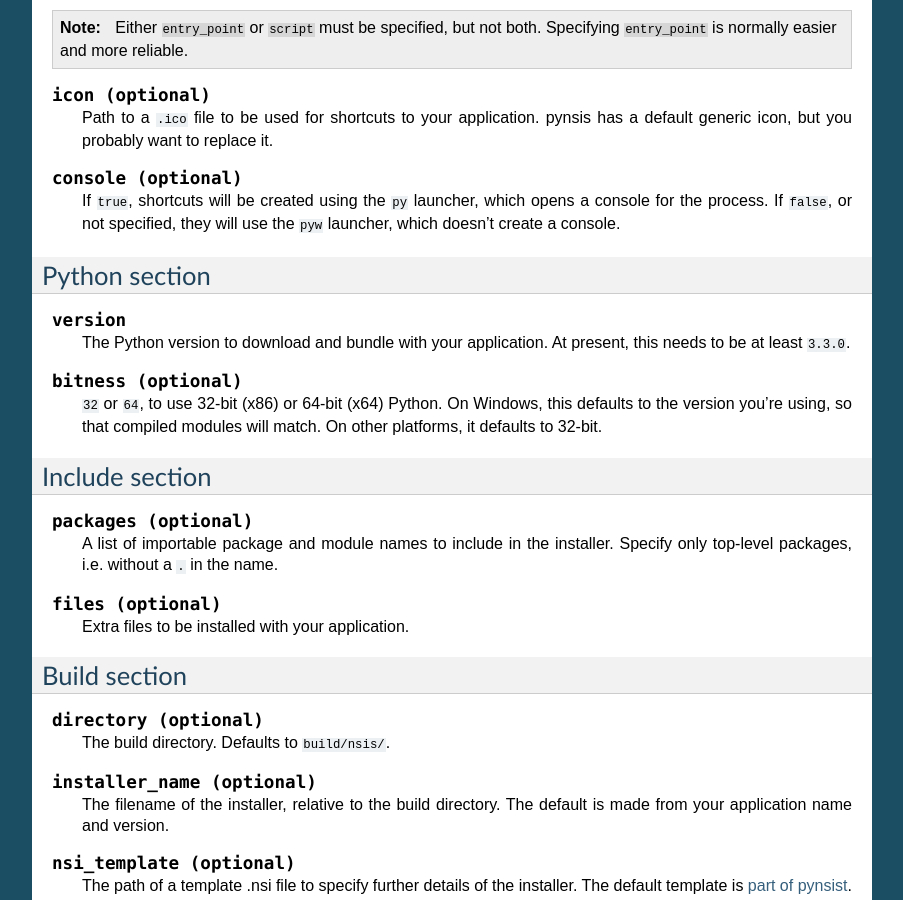
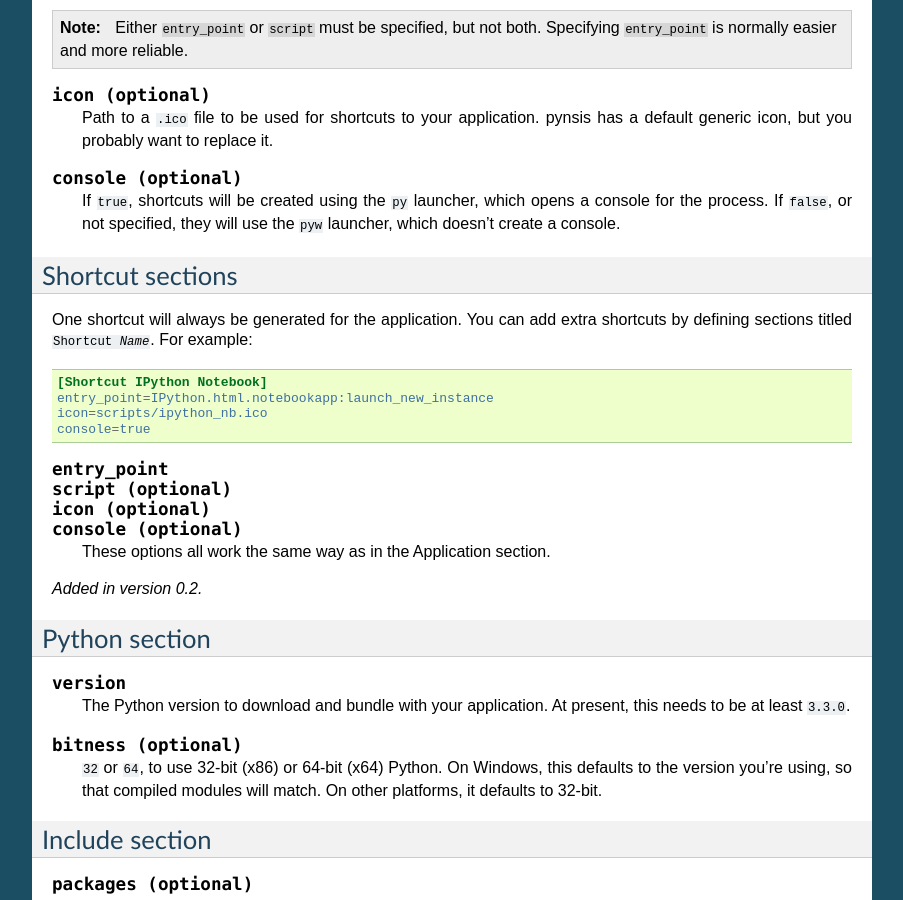
Before and after one commit to takluyver/pynsist, a Sphinx documentation site: the page built from doc/cfgfile.rst, in a window 1280 px wide and 900 px high, scrolled down 709 px. Shown: the whole window, without its empty margins (198-1101 px from the left). Built offline with Sphinx 7.4.7, drawn with Linux system fonts in a browser that asks for light colours.

Commit message:
Document defining multiple shortcuts

```diff
--- a/doc/cfgfile.rst
+++ b/doc/cfgfile.rst
@@ -57,6 +57,28 @@ Application section
    a console for the process. If ``false``, or not specified, they will use the
    ``pyw`` launcher, which doesn't create a console.
 
+Shortcut sections
+-----------------
+
+One shortcut will always be generated for the application. You can add extra
+shortcuts by defining sections titled :samp:`Shortcut {Name}`. For example:
+
+.. code-block:: ini
+
+    [Shortcut IPython Notebook]
+    entry_point=IPython.html.notebookapp:launch_new_instance
+    icon=scripts/ipython_nb.ico
+    console=true
+
+.. describe:: entry_point
+              script (optional)
+              icon (optional)
+              console (optional)
+
+   These options all work the same way as in the Application section.
+
+.. versionadded:: 0.2
+
 .. _cfg_python:
 
 Python section
--- a/doc/releasenotes.rst
+++ b/doc/releasenotes.rst
@@ -5,3 +5,4 @@ Version 0.2
 -----------
 
 * Python 2 support, thanks to `Johannes Baiter <https://github.com/jbaiter>`_
+* Ability to define multiple shortcuts for one application.
```
